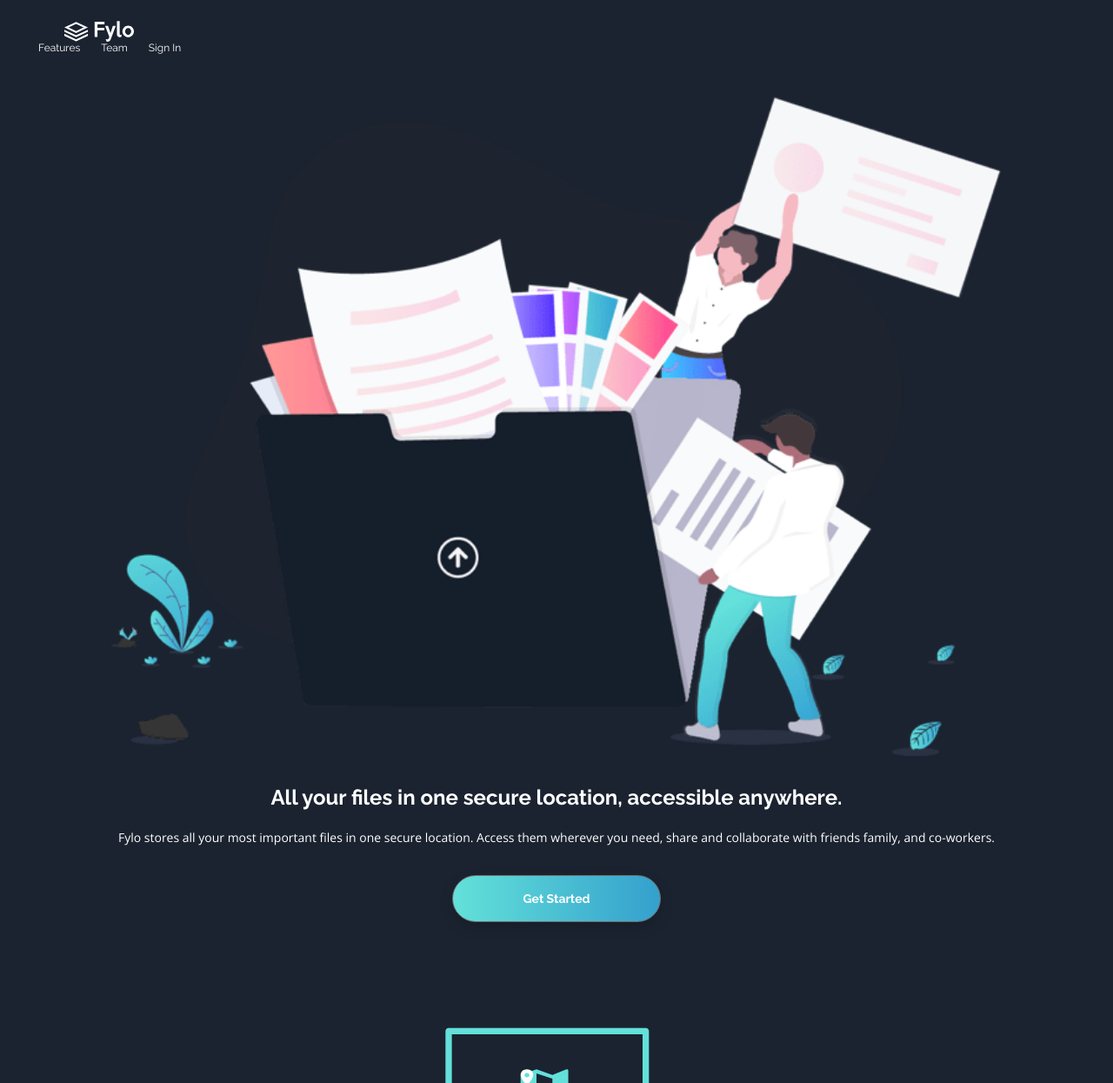
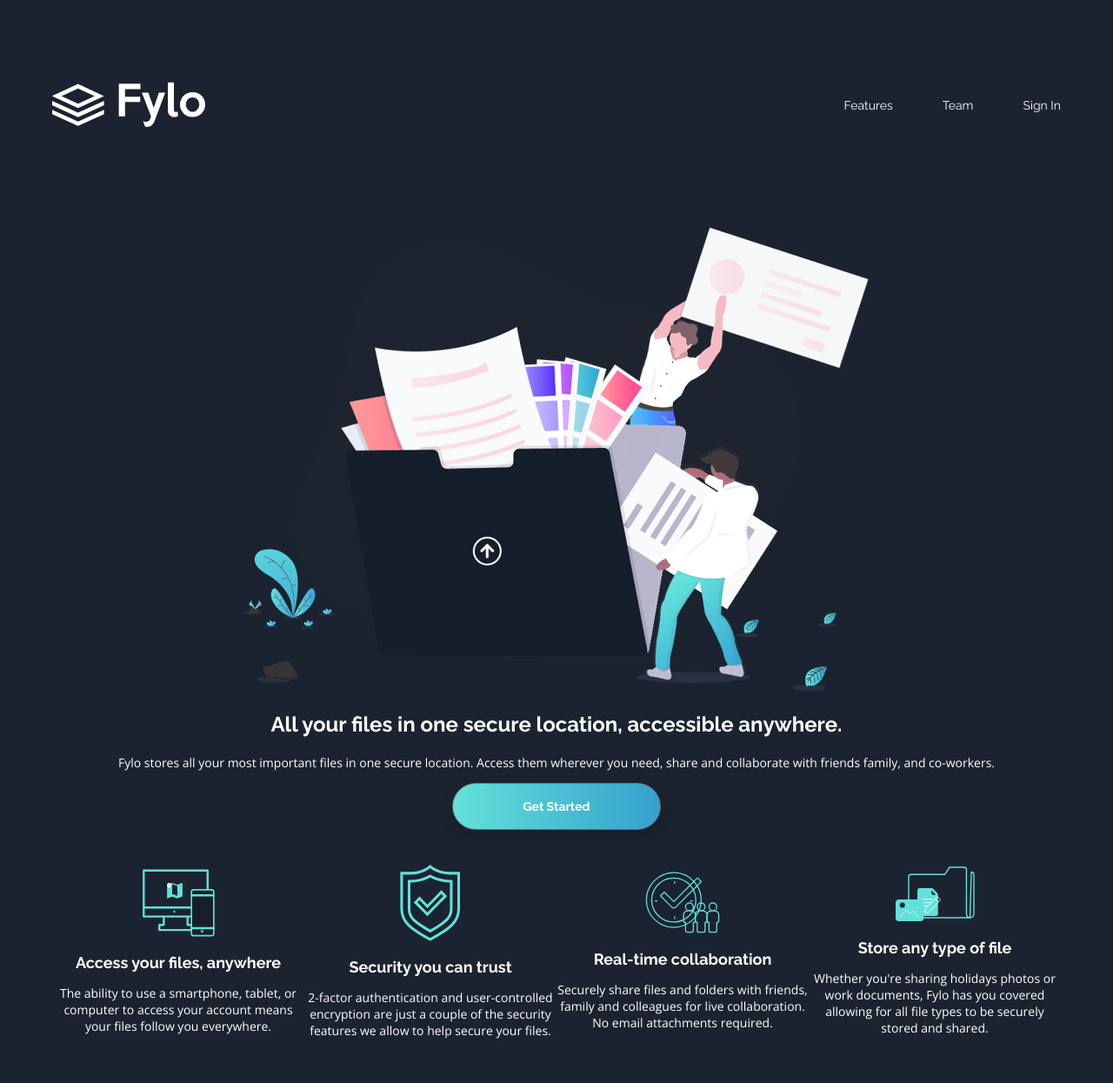
Before and after one commit to sannasinne/fylo-dark-theme-landing-page-master, a plain HTML site: page index.html in a window 1280 px wide. Shown: the top 1245 px of the page at 87% size. Drawn offline with nearby package versions, Linux system fonts and the light colour scheme.

Commit message:
Css styling

```diff
--- a/css/style.css
+++ b/css/style.css
@@ -12,38 +12,30 @@ html {
 body {
   background-color: #1B2330;
   color: white;
-  font-family: 'Raleway', sans-serif;
+  font-family: 'Open Sans', sans-serif;
+  font-size: 1.4rem;
+  text-align: center;
   margin: 0;
   padding: 0;
 }
 
 h1, h2, h3 {
   font-family: 'Raleway', sans-serif;
+  font-weight: bold;
   text-align: center;
-  margin: auto;
+
 }
 
 h1 {
   font-size: 2.4rem;
-  font-weight: 700;
-  margin-bottom: 2.2rem;
 }
 
 h2 {
   font-size: 1.8rem;
-  font-weight: 700;
 }
 
-h3 {
+h4 {
   font-size: 1rem;
-  font-weight: 700;
-}
-
-p {
-  font-family: 'Open Sans', sans-serif;
-  font-size: 1.4rem;
-  text-align: center;
-  margin: auto;
 }
 
 ul {
@@ -53,13 +45,21 @@ ul {
 }
 
 a {
+  font-family: 'Raleway', sans-serif;
   text-decoration: none;
   color: white;
 }
 
+
 img {
-  display: block;
-  margin: auto;
+  max-width: 100%;
+}
+
+.container {
+  padding: 20px;
+  margin: 0 auto; /* Center everything */
+  max-width: 100%;
+
 }
 
 /* Button syles */
@@ -89,6 +89,55 @@ button:hover {
 
 /* Header styles */
 
+nav {
+  display: flex;
+  align-items: center;
+  justify-content: space-between;
+  margin: 2.5rem 0;
+}
+
+nav ul {
+  display: flex;
+}
+
+nav ul li {
+  margin-left: 2.4rem;
+}
+
+nav ul a:hover {
+  text-decoration: underline;
+  font-weight: bold;
+}
+
+
+/* Desktop screen sizes */
+
+@media screen and (min-width: 990px) {
+  .container {
+    width: 1200px;
+  }
+
+  .flex {
+    display: flex;
+    align-items: center;
+    flex-wrap: wrap;
+  }
+
+  .flex > div {
+    flex: 1;
+  }
+
+  nav {
+    margin: 7.4rem 0;
+  }
+
+  nav ul li {
+    margin-left: 5.7rem;
+  }
+}
+
+
+/*
 header {
   display: flex;
   justify-content: space-between;
@@ -110,7 +159,7 @@ nav ul li {
 }
 
 /* Banner styles */
-
+/*
 .banner img {
   width: 80vw;
   margin-bottom: 3.3rem;
@@ -128,9 +177,9 @@ nav ul li {
 .banner button {
   margin-bottom: 12rem;
 }
-
+*/
 /* Info section styles */
-
+/*
 .card {
   width: 90vw;
   margin: auto;
@@ -151,7 +200,7 @@ nav ul li {
 }
 
 /* Productive section */
-
+/*
 .productive {
   width: 89vw;
   margin: auto;
@@ -186,7 +235,7 @@ nav ul li {
 }
 
 /* Testimonials section */
-
+/*
 .testimonials {
   margin: auto;
   width: 78vw;
@@ -217,3 +266,4 @@ nav ul li {
 .person img {
   width: 2.4rem;
 }
+*/
--- a/index.html
+++ b/index.html
@@ -16,9 +16,9 @@
       <nav>
         <img src="images/logo.svg" alt="Fylo-logo" class="logo">
         <ul>
-          <li><a href="#"></a>Features</li>
-          <li><a href="#"></a>Team</li>
-          <li><a href="#"></a>Sign In</li>
+          <li><a href="#">Features</a></li>
+          <li><a href="#">Team</a></li>
+          <li><a href="#">Sign In</a></li>
         </ul>
       </nav>
     </div>
@@ -93,6 +93,7 @@
 
     <section class="testimonials">
       <div class="container">
+        <div class="flex">
           <div class="testimonial">
             <p>Fylo has improved our team productivity by an order of magnitude. Since making the switch our team has
                 become a well-oiled collaboration machine.</p>
@@ -135,6 +136,8 @@
             </div>
           </div>
         </div>
+
+      </div>
     </section>
 
     <section class="early-access">
@@ -142,11 +145,15 @@
         <h2>Get early access today</h2>
         <p>It only takes a minute to sign up and our free starter tier is extremely generous. If you have any
           questions, our support team would be happy to help you.</p>
-        <div class="form">
+        <div class="flex">
+            <div>
               <form>
                 <input type="email" placeholder="email@example.com">
               </form>
+            </div>
+            <div>
               <button>Get Started For Free</button>
+            </div>
         </div>
       </div>
     </section>
```
Lines whose indentation alone changed are shown as unchanged.
